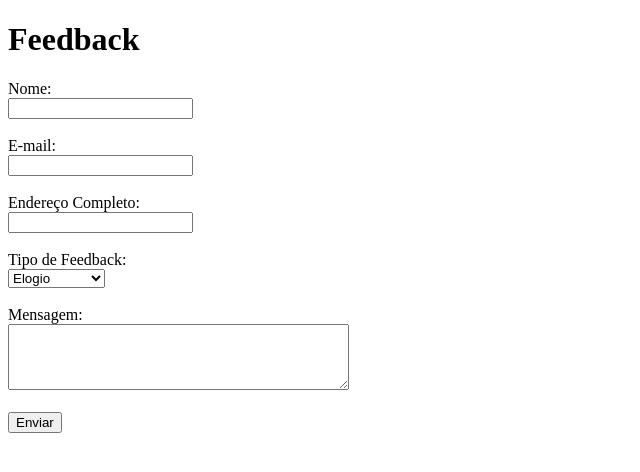
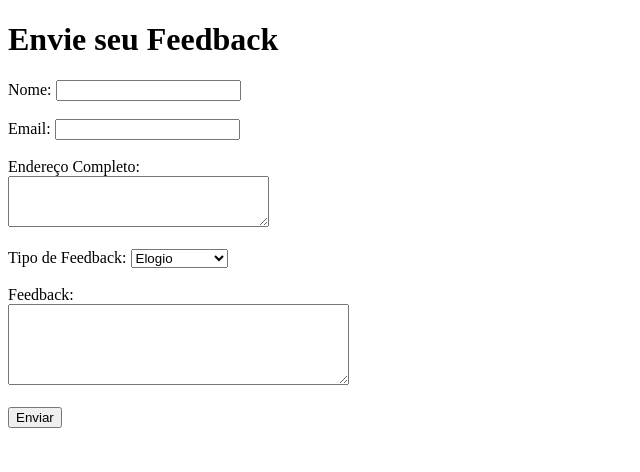
Before and after one commit to Ana-Jackeline/Exercise3_MaisPraTi_Codifica, a plain HTML site: page Exercico3/feedback.html in a window 1280 px wide. Shown: the whole page, without its empty margins (0-640 px from the left). Drawn offline with Linux system fonts and the light colour scheme.

Commit message:
Update feedback.html

```diff
--- a/Exercico3/feedback.html
+++ b/Exercico3/feedback.html
@@ -1,31 +1,27 @@
 <!DOCTYPE html>
-<html lang="pt-br">
+<html lang="pt-BR">
 <head>
-  <meta charset="UTF-8">
+  <meta charset="UTF-8" />
   <title>Formulário de Feedback</title>
 </head>
 <body>
-  <h1>Feedback</h1>
+  <h1>Envie seu Feedback</h1>
   <form action="#" method="post">
-    <label for="nome">Nome:</label><br>
-    <input type="text" id="nome" name="nome"><br><br>
-
-    <label for="email">E-mail:</label><br>
-    <input type="email" id="email" name="email"><br><br>
-
-    <label for="endereco">Endereço Completo:</label><br>
-    <input type="text" id="endereco" name="endereco"><br><br>
-
-    <label for="tipo">Tipo de Feedback:</label><br>
-    <select id="tipo" name="tipo">
-      <option value="elogio">Elogio</option>
-      <option value="sugestao">Sugestão</option>
-      <option value="reclamacao">Reclamação</option>
-    </select><br><br>
-
-    <label for="mensagem">Mensagem:</label><br>
-    <textarea id="mensagem" name="mensagem" rows="4" cols="40"></textarea><br><br>
-
+    <label>Nome: <input type="text" name="nome" required></label><br><br>
+    <label>Email: <input type="email" name="email" required></label><br><br>
+    <label>Endereço Completo:<br>
+      <textarea name="endereco" rows="3" cols="30"></textarea>
+    </label><br><br>
+    <label>Tipo de Feedback:
+      <select name="tipo">
+        <option value="elogio">Elogio</option>
+        <option value="sugestao">Sugestão</option>
+        <option value="reclamacao">Reclamação</option>
+      </select>
+    </label><br><br>
+    <label>Feedback:<br>
+      <textarea name="feedback" rows="5" cols="40"></textarea>
+    </label><br><br>
     <button type="submit">Enviar</button>
   </form>
 </body>
```
